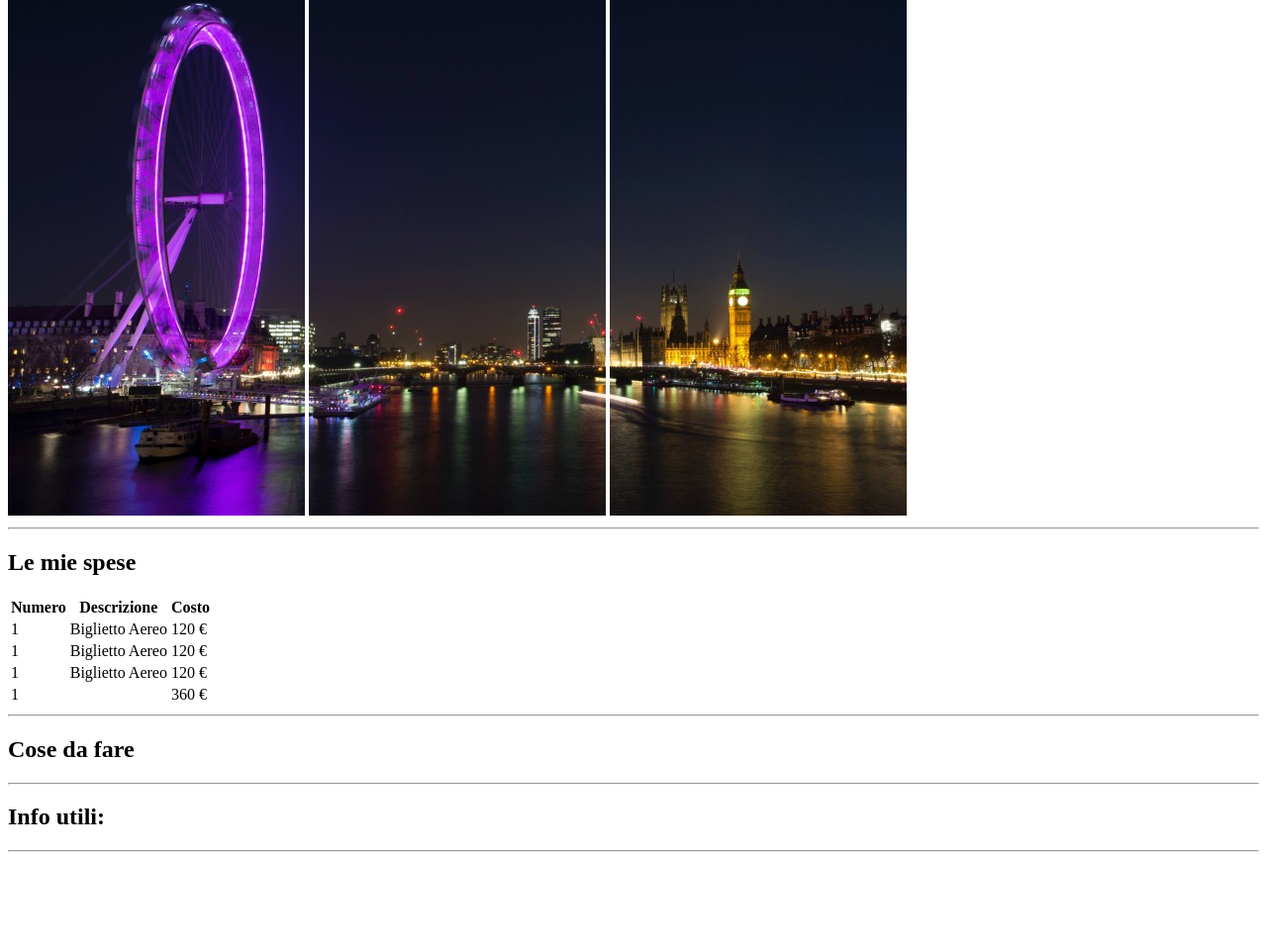
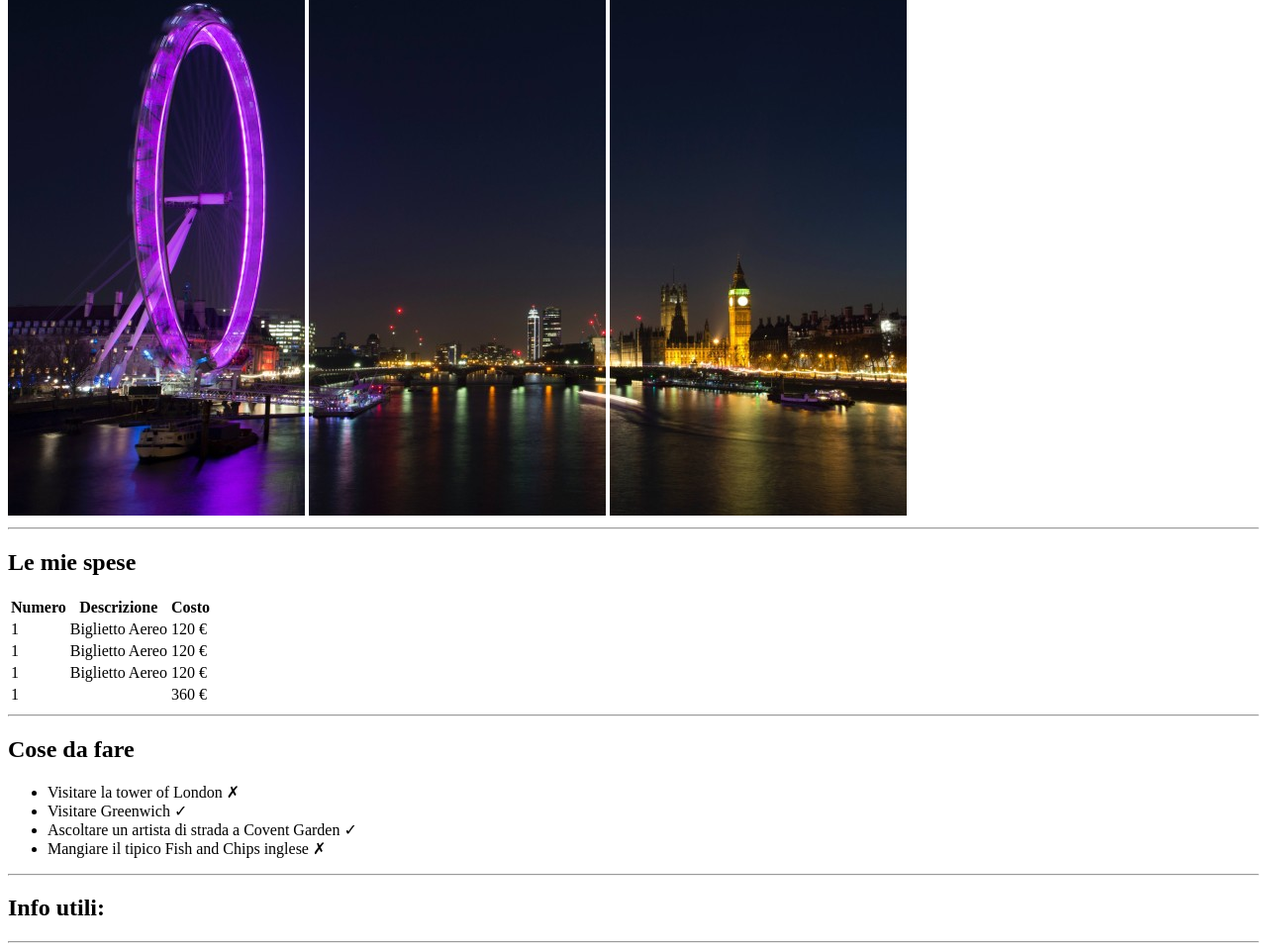
Before and after one commit to antden99/html-london-trip, a plain HTML site: page index.html in a window 1280 px wide. Shown: the part 159-1120 px from the top of the page at 99% size. Before the commit the page ends 1028 px from the top, so only its background shows below. Drawn offline with Linux system fonts and the light colour scheme.

Commit message:
Created second section of main

```diff
--- a/index.html
+++ b/index.html
@@ -54,11 +54,19 @@
                         <td>360 &#8364</td>
                     </tr>
                 </tbody>
+                <!--Chiusura corpo tabella-->
             </table>
         </section>
         <hr>
         <section>
             <h2>Cose da fare</h2>
+            <!--Creo una lista non ordinata-->
+            <ul>
+                <li>Visitare la tower of London &#10007</li>
+                <li>Visitare Greenwich &#10003</li>
+                <li>Ascoltare un artista di strada a Covent Garden &#10003</li>
+                <li>Mangiare il tipico Fish and Chips inglese &#10007</li>
+            </ul>
         </section>
         <hr>
         <section>
```
